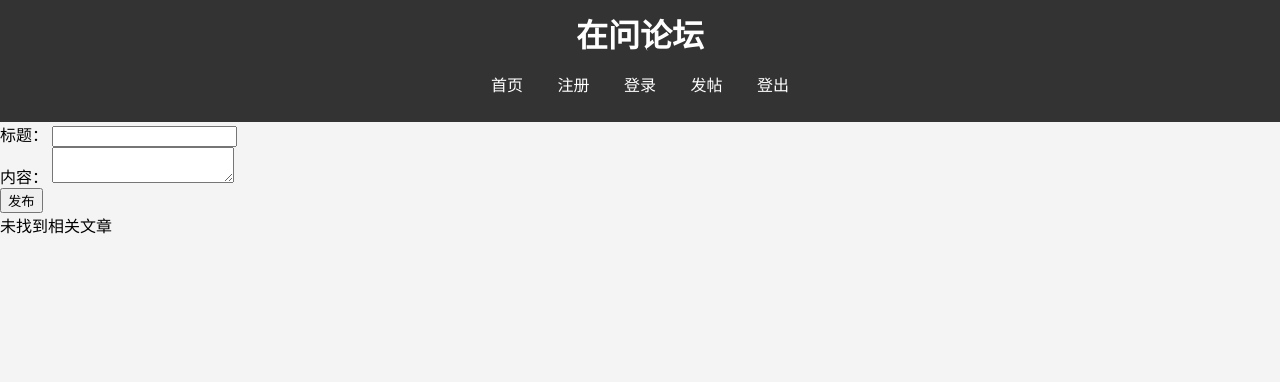
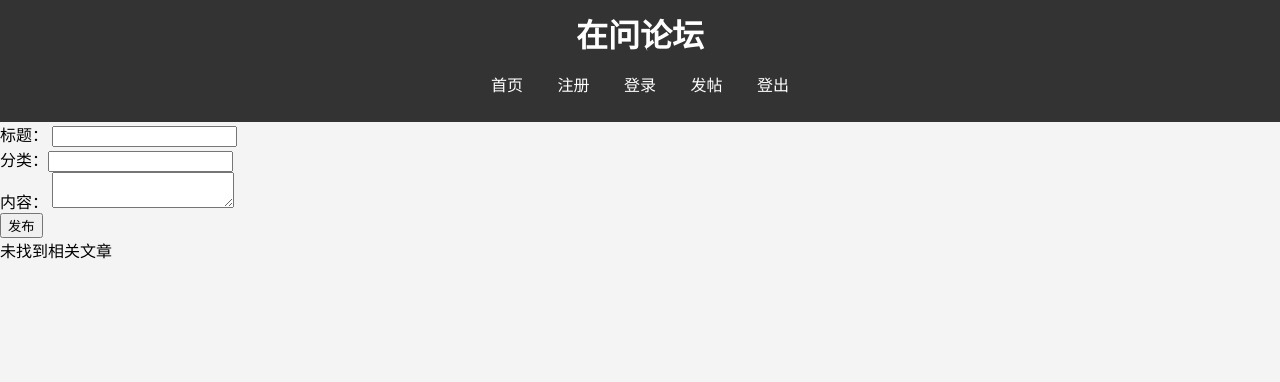
Before and after one commit to dakaca007/django, a PHP site: page /post.php in a window 1280 px wide. Shown: the top 382 px of the page. Run offline with PHP 8.4, Linux system fonts and the light colour scheme; the visitor is signed in with stand-in values (Sample User, id 1); data that the repository does not hold is empty.

Commit message:
Update post.php

```diff
--- a/post.php
+++ b/post.php
@@ -19,6 +19,7 @@ $comments = $stmt->fetchAll(PDO::FETCH_ASSOC);
 <?php require_once 'templates/header.php'; ?>
  <form method="post" action="submit_post.php">
     标题： <input type="text" name="title" required><br>
+    分类：<input type="text" name="fenlei" required><br>
     内容： <textarea name="content" required></textarea><br>
     <button type="submit">发布</button>
 </form>
```
